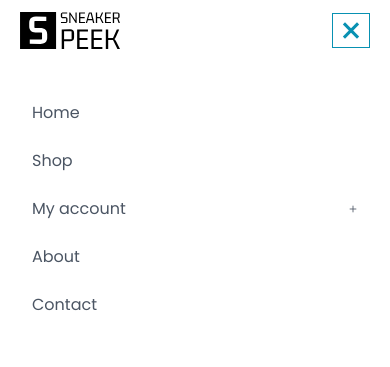
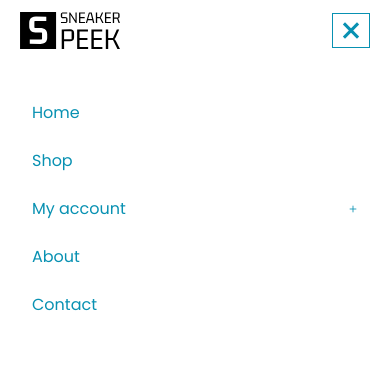
Before and after one commit to imarcowenzel/sneaker-peek-store, a Next.js app: page / in a window 390 px wide. Both pictures are taken after a click on the button "Toggle Menu". Shown: the top 367 px of the page. Built offline with nearby package versions, Linux system fonts and the light colour scheme.

Commit message:
Updating desktop e mobile menu

```diff
--- a/src/app/layout.tsx
+++ b/src/app/layout.tsx
@@ -2,9 +2,9 @@ import type { Metadata } from "next";
 import { Poppins } from "next/font/google";
 
 import Footer from "@/components/footer";
-import Navbar from "@/components/navbar";
+import Navbar from "@/components/navbar/navbar";
 import "./globals.css";
-import MobileNavbar from "@/components/mobile-navbar";
+import MobileNavbar from "@/components/navbar/mobile-navbar";
 
 const poppins = Poppins({ subsets: ["latin"], weight: ["400", "500", "700"] });
 
--- a/src/components/footer.tsx
+++ b/src/components/footer.tsx
@@ -1,4 +1,4 @@
-import { footerMenu, footerSocialMedias } from "@/constants";
+import { footerMenu, footerSocialMedias } from "@/config";
 import Link from "next/link";
 
 const Footer = () => {
--- a/src/components/menu.tsx
+++ b/src/components/navbar/menu.tsx
@@ -1,7 +1,7 @@
 import { ShoppingBag } from "lucide-react";
 import Link from "next/link";
 
-import { menuItems } from "@/constants";
+import { menuItems } from "@/config";
 import MenuItems from "./menu-items";
 
 const Menu = () => {
--- a/src/components/mobile-dropdow.tsx
+++ b/src/components/navbar/mobile-dropdow.tsx
@@ -6,26 +6,21 @@ interface MobileDropdownProps {
     label: string;
     href: string;
   }[];
-  showSubMenu: boolean
+  showSubMenu: boolean;
 }
 
-const MobileDropdown: React.FC<MobileDropdownProps> = ({ subMenu, showSubMenu }) => {
-
+const MobileDropdown: React.FC<MobileDropdownProps> = ({
+  subMenu,
+  showSubMenu,
+}) => {
   return (
-
-    <ul
-      className={
-        showSubMenu ? "flex flex-col gap-y-4 bg-[#f2f4f6] py-3 pl-4" : "hidden"
-      }
-    >
+    <ul className={showSubMenu ? "flex flex-col gap-y-4 py-3 pl-4" : "hidden"}>
       {subMenu.map((subMenuItem, i) => (
-        <li key={i}>
+        <li key={i} className="text-xs text-cyan-600 hover:text-gray-600">
           <Link href={subMenuItem.href}>{subMenuItem.label}</Link>
         </li>
       ))}
-
     </ul>
-
   );
 };
 
--- a/src/components/mobile-menu-items.tsx
+++ b/src/components/navbar/mobile-menu-items.tsx
@@ -34,7 +34,7 @@ const MobileMenuItems: React.FC<MobileMenuItemsProps> = ({ item }) => {
     <>
       {item.subMenu ? (
         <li
-          className="flex cursor-pointer flex-col justify-center gap-y-3 text-gray-600"
+          className="flex cursor-pointer flex-col justify-center gap-y-3 text-cyan-600 hover:text-gray-600"
           onClick={toggleSubMenu}
         >
           <button
@@ -56,7 +56,7 @@ const MobileMenuItems: React.FC<MobileMenuItemsProps> = ({ item }) => {
       ) : (
         <li
           key={item.label}
-          className="flex items-center gap-x-3 text-gray-600"
+          className="flex items-center gap-x-3 text-cyan-600 hover:text-gray-600"
         >
           <Link href={item.href}>{item.label}</Link>
         </li>
--- a/src/components/mobile-menu.tsx
+++ b/src/components/navbar/mobile-menu.tsx
@@ -2,7 +2,7 @@
 
 import { AnimatePresence, MotionConfig, motion } from "framer-motion";
 
-import { menuItems } from "@/constants";
+import { menuItems } from "@/config";
 import {
   menuItemContentVariants,
   menuItemVariants,
@@ -17,6 +17,7 @@ type MobileMenuProps = {
 const MobileMenu: React.FC<MobileMenuProps> = ({ isOpen, closeOnCurrent }) => {
 
   return (
+
     <AnimatePresence>
       {isOpen && (
         <MotionConfig
@@ -25,22 +26,24 @@ const MobileMenu: React.FC<MobileMenuProps> = ({ isOpen, closeOnCurrent }) => {
             bounce: 0,
           }}
         >
+
           <motion.nav
             variants={menuItemVariants}
             initial="closed"
             animate="open"
             exit="closed"
-            className="h-[calc(100dvh-61.25px)] touch-none overflow-hidden bg-white px-8 py-10"
+            className="h-[calc(100dvh-61.25px)] z-50 touch-none overflow-hidden bg-white px-8 py-10"
           >
             <motion.ul
               variants={menuItemContentVariants}
-              className="flex flex-col gap-y-6"
+              className="flex flex-col gap-y-6 text-cyan-600"
             >
               {menuItems.map((item,i) => (
                 <MobileMenuItems key={i} item={item} />
               ))}
             </motion.ul>
           </motion.nav>
+
         </MotionConfig>
       )}
     </AnimatePresence>
```
Also changed, not shown: src/components/navbar/mobile-navbar.tsx (renamed from src/components/mobile-navbar.tsx, +5 -2 lines), src/components/navbar/dropdown.tsx (renamed from src/components/dropdown.tsx), src/components/navbar/menu-items.tsx (renamed from src/components/menu-items.tsx), src/components/navbar/mobile-menu-button.tsx (renamed from src/components/mobile-menu-button.tsx), src/components/navbar/navbar.tsx (renamed from src/components/navbar.tsx), src/config/index.ts (renamed from src/constants/index.ts).
